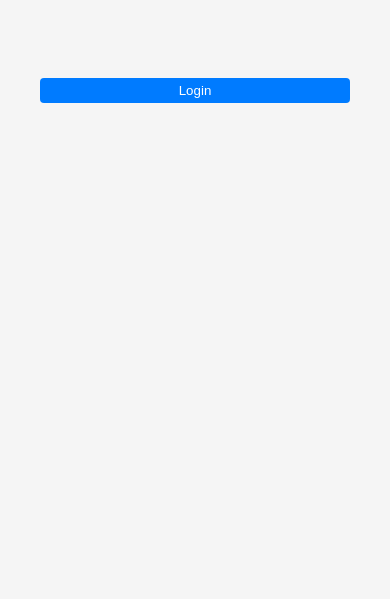
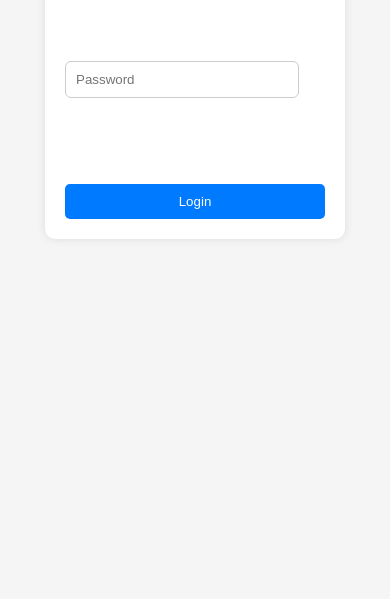
Before and after one commit to amsykhsolutions-hub/table-water-app-, a website: page login.html in a window 390 px wide. Shown: the part 245-844 px from the top of the page. Drawn offline with Linux system fonts and the light colour scheme.

Commit message:
Fix login page completely

```diff
--- a/css/style.css
+++ b/css/style.css
@@ -591,3 +591,32 @@ button {
 button:hover {
   background-color: #0056b3;
 }
+/* LOGIN PAGE STYLE */
+.login-container {
+  width: 300px;
+  margin: 100px auto;
+  text-align: center;
+  background: white;
+  padding: 20px;
+  border-radius: 10px;
+  box-shadow: 0 0 10px rgba(0,0,0,0.1);
+}
+
+input {
+  width: 90%;
+  padding: 10px;
+  margin: 5px 0;
+}
+
+button {
+  padding: 10px;
+  width: 100%;
+  background-color: #007BFF;
+  color: white;
+  border: none;
+  border-radius: 5px;
+}
+
+button:hover {
+  background-color: #0056b3;
+}
--- a/login.html
+++ b/login.html
@@ -4,17 +4,20 @@
   <title>Admin Login</title>
   <link rel="stylesheet" href="/css/style.css">
 </head>
+
 <body>
 
+<div class="login-container">
   <h2>Admin Login</h2>
 
   <form id="loginForm">
-  <input type="text" id="username" placeholder="Username" required><br><br>
+    <input type="text" id="username" placeholder="Username" required><br>
     <input type="password" id="password" placeholder="Password" required><br><br>
     <button type="submit">Login</button>
   </form>
 
   <p id="error" style="color:red;"></p>
+</div>
 
 <script>
 document.getElementById("loginForm").addEventListener("submit", function(e) {
@@ -23,7 +26,7 @@ document.getElementById("loginForm").addEventListener("submit", function(e) {
   const username = document.getElementById("username").value;
   const password = document.getElementById("password").value;
 
-  if (username === "MUHDSIYUDI" && password === "8258") {
+  if (username === "amsykh" && password === "0806206") {
     localStorage.setItem("isLoggedIn", "true");
     window.location.href = "admin.html";
   } else {
```
Lines whose indentation alone changed are shown as unchanged.
